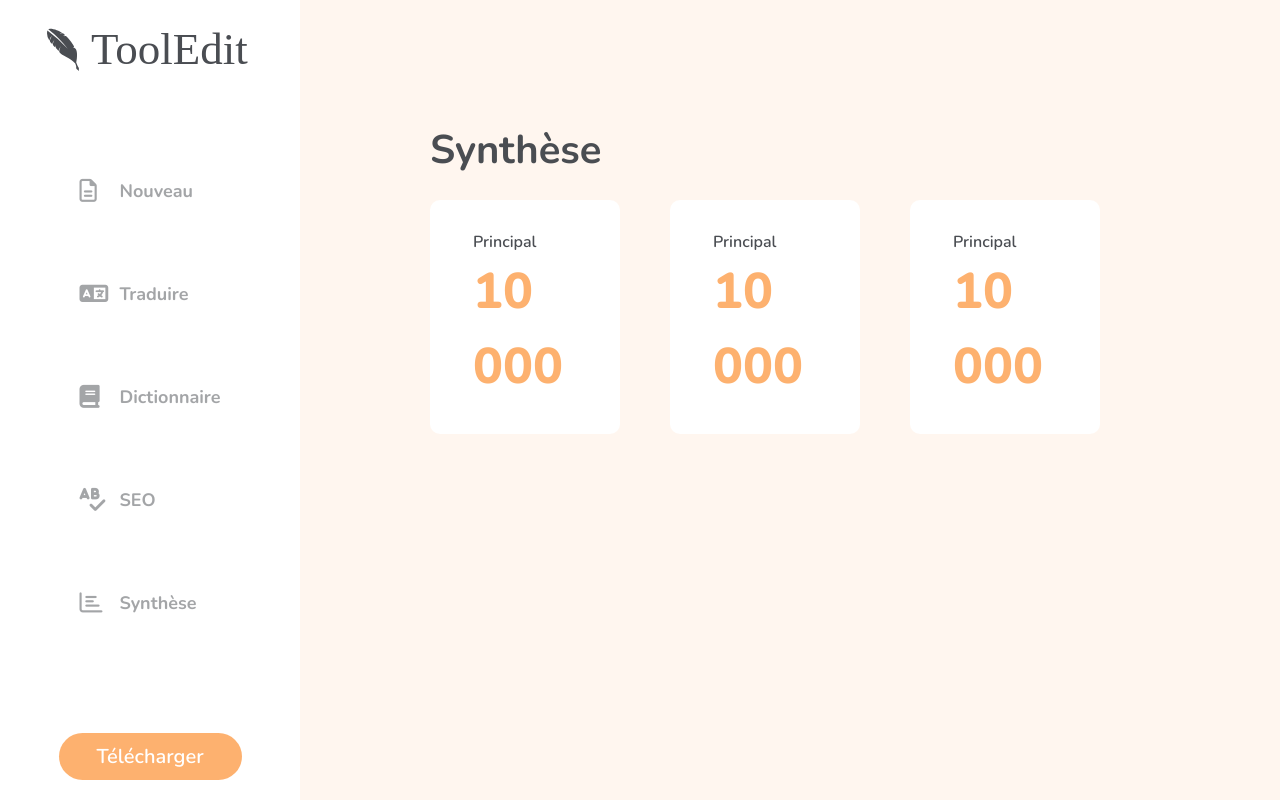
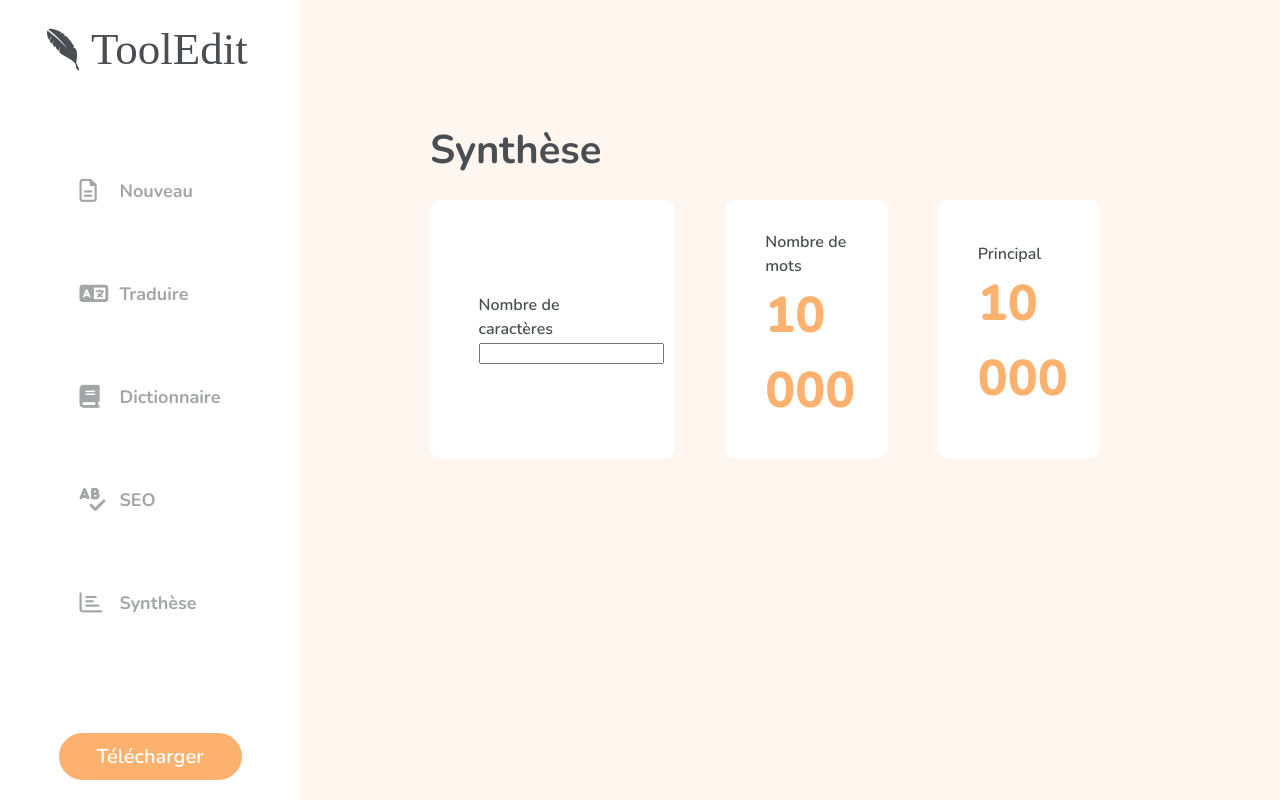
Before and after one commit to lepetitom/ToolEdit, a PHP site: page / in a window 1280 px wide. Run offline with PHP 8.4, Linux system fonts and the light colour scheme; some libraries are stand-ins or nearby versions.

Commit message:
test nombre de caractères

```diff
--- /dev/null
+++ b/assets/js/synthese.js
@@ -0,0 +1,12 @@
+// NOMBRE CARACTERES
+
+//document.forms['testForm'].elements['textarea'].onkeyup=function(){
+//    document.forms['testForm'].elements['caractere'].value=document.forms['testForm'].elements['textarea'].value.length;
+// }
+
+
+onch("");
+function onch(txt) {
+document.form.nbCaractere.value=txt.length.toString();
+timer=setTimeout("onch(document.form.textarea.value)", 100);
+}
--- a/compenents/page_correcteur.php
+++ b/compenents/page_correcteur.php
@@ -1,6 +1,6 @@
 <div class="page">
     <div class="content">
-        <form action="" id="testForm">
+        <form action="" id="testForm" name="form">
             <textarea name="text" id="text" placeholder="Entrer votre text"></textarea>
             <input type="submit" value="Tester">
         </form>
--- a/compenents/synthese.php
+++ b/compenents/synthese.php
@@ -13,8 +13,8 @@
 
             <!-- partie avec les résultats apparents -->
                 <div class="contenu">
-                    <p>Principal</p>
-                    <p class="chiffre">10 000</p>
+                    <p>Nombre de caractères</p>
+                    <p><input type="text" name="nbCaractere"></p>
                 </div>
             </div>
         </div>
@@ -27,7 +27,7 @@
                 </div>
 
                 <div class="contenu">
-                    <p>Principal</p>
+                    <p>Nombre de mots</p>
                     <p class="chiffre">10 000</p>
                 </div>
             </div>
--- a/footer.php
+++ b/footer.php
@@ -8,5 +8,10 @@
 <script src="assets/js/script.js"></script>
 <script src="https://cdnjs.cloudflare.com/ajax/libs/axios/0.21.1/axios.min.js"></script>
 
+<script src="assets/js/synthese.js"></script>
+
+
+
+
 </body>
 </html>
```
